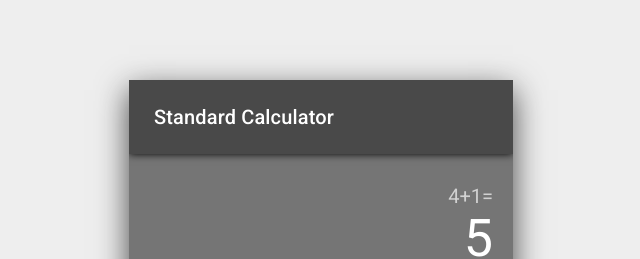
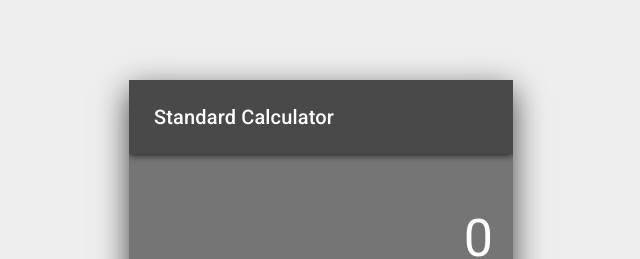
Before and after one commit to Rami-Sabbagh/web-projects, a plain HTML site: page calculator/index.html in a window 1280 px wide. Shown: the top 259 px of the page, 319-959 px from the left. Drawn offline with Linux system fonts and the light colour scheme.

Commit message:
Set the initial displays values to reasonable values.

```diff
--- a/calculator/index.html
+++ b/calculator/index.html
@@ -24,11 +24,11 @@
             <div class="calculator-display">
 
                 <div class="secondary-display">
-                    4+1=
+
                 </div>
 
                 <div class="main-display">
-                    5
+                    0
                 </div>
 
                 <div class="memory-bar">
```
